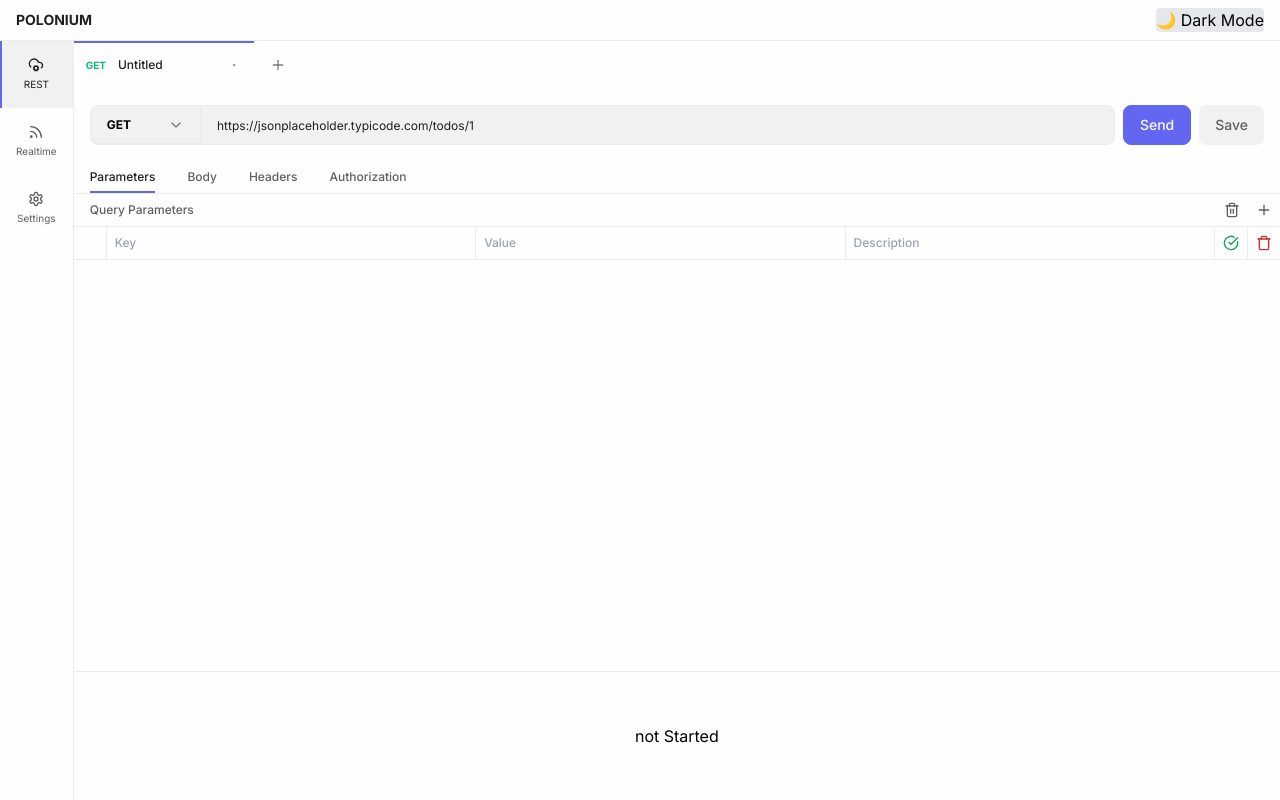
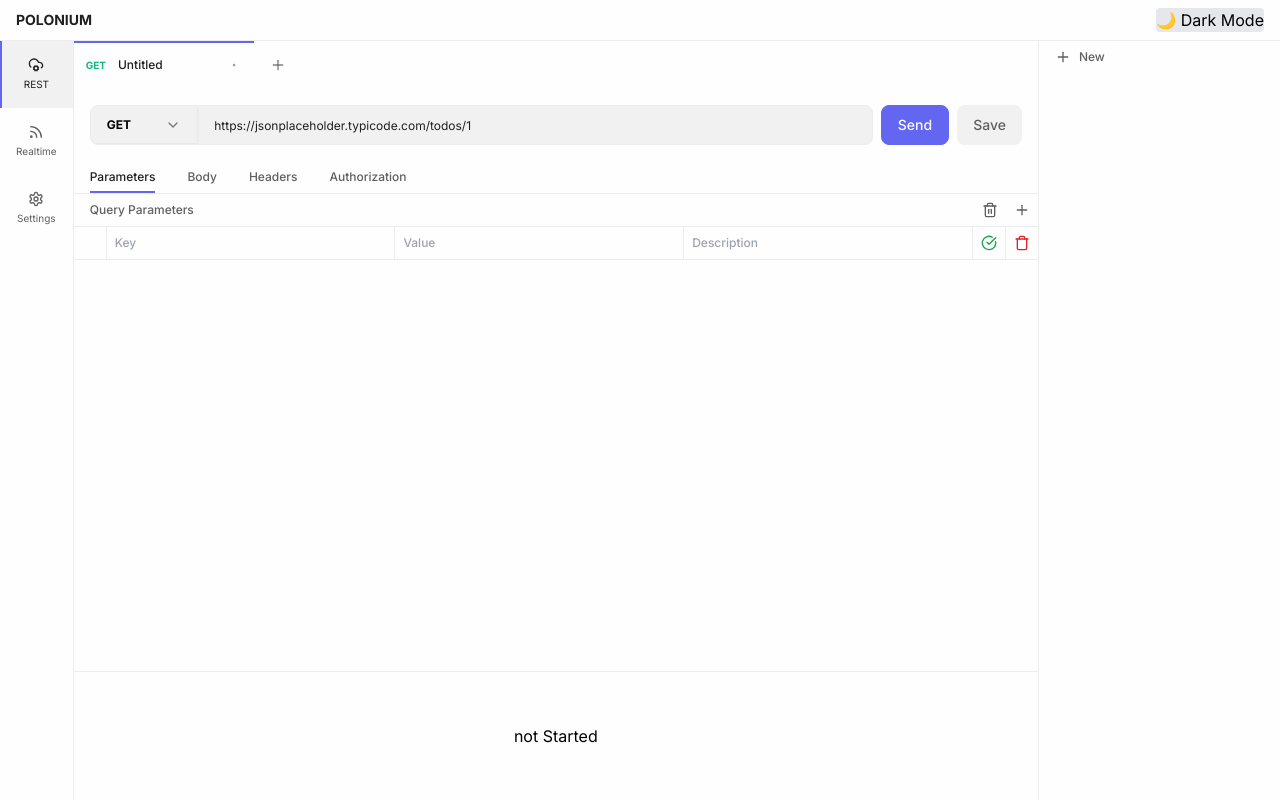
Before and after one commit to Reche13/polonium, a Next.js app: page / in a window 1280 px wide. Built offline with nearby package versions, Linux system fonts and the light colour scheme.

Commit message:
added side panel to display collections

```diff
--- a/src/app/(dashboard)/layout.tsx
+++ b/src/app/(dashboard)/layout.tsx
@@ -1,6 +1,12 @@
 "use client";
 
+import Collection from "@/components/Collection";
 import Header from "@/components/header";
+import {
+  ResizableHandle,
+  ResizablePanel,
+  ResizablePanelGroup,
+} from "@/components/primitives/Resizable";
 import Sidebar from "@/components/sidebar";
 import { ReactNode } from "react";
 
@@ -10,7 +16,19 @@ export default function DashboardLayout({ children }: { children: ReactNode }) {
       <Header />
       <div className="flex flex-col-reverse md:flex-row w-full h-full">
         <Sidebar />
-        {children}
+
+        <ResizablePanelGroup
+          direction="horizontal"
+          className="flex-1 min-w-0 h-full"
+        >
+          <ResizablePanel defaultSize={80} minSize={70} maxSize={85}>
+            {children}
+          </ResizablePanel>
+          <ResizableHandle />
+          <ResizablePanel defaultSize={20} minSize={15} maxSize={30}>
+            <Collection />
+          </ResizablePanel>
+        </ResizablePanelGroup>
       </div>
     </div>
   );
--- a/src/app/(dashboard)/page.tsx
+++ b/src/app/(dashboard)/page.tsx
@@ -12,7 +12,7 @@ import Response from "@/components/response/Response";
 
 export default function Home() {
   return (
-    <div className="min-w-0 flex-1 bg-bg-light-pri dark:bg-bg-dark-pri flex flex-col">
+    <div className="w-full h-full bg-bg-light-pri dark:bg-bg-dark-pri flex flex-col">
       <ActiveRequestHead />
       <div className="w-full flex-1">
         <div className="w-full h-full flex flex-col">
--- /dev/null
+++ b/src/components/Collection/index.tsx
@@ -0,0 +1,24 @@
+import React from "react";
+import Tooltip from "../primitives/Tooltip";
+import { Plus } from "lucide-react";
+
+const Collection = () => {
+  return (
+    <div className="bg-bg-light-pri dark:bg-bg-dark-pri h-full">
+      {/* HEADER */}
+      <div className="flex items-center">
+        <Tooltip content="Add new collection" delay={500}>
+          <div
+            role="button"
+            className="text-text-b-sec dark:text-text-w-sec hover:text-text-b-pri dark:hover:text-text-w-pri flex gap-2 px-4 py-2"
+          >
+            <Plus size={16} />
+            <span className="text-xs font-medium">New</span>
+          </div>
+        </Tooltip>
+      </div>
+    </div>
+  );
+};
+
+export default Collection;
```
